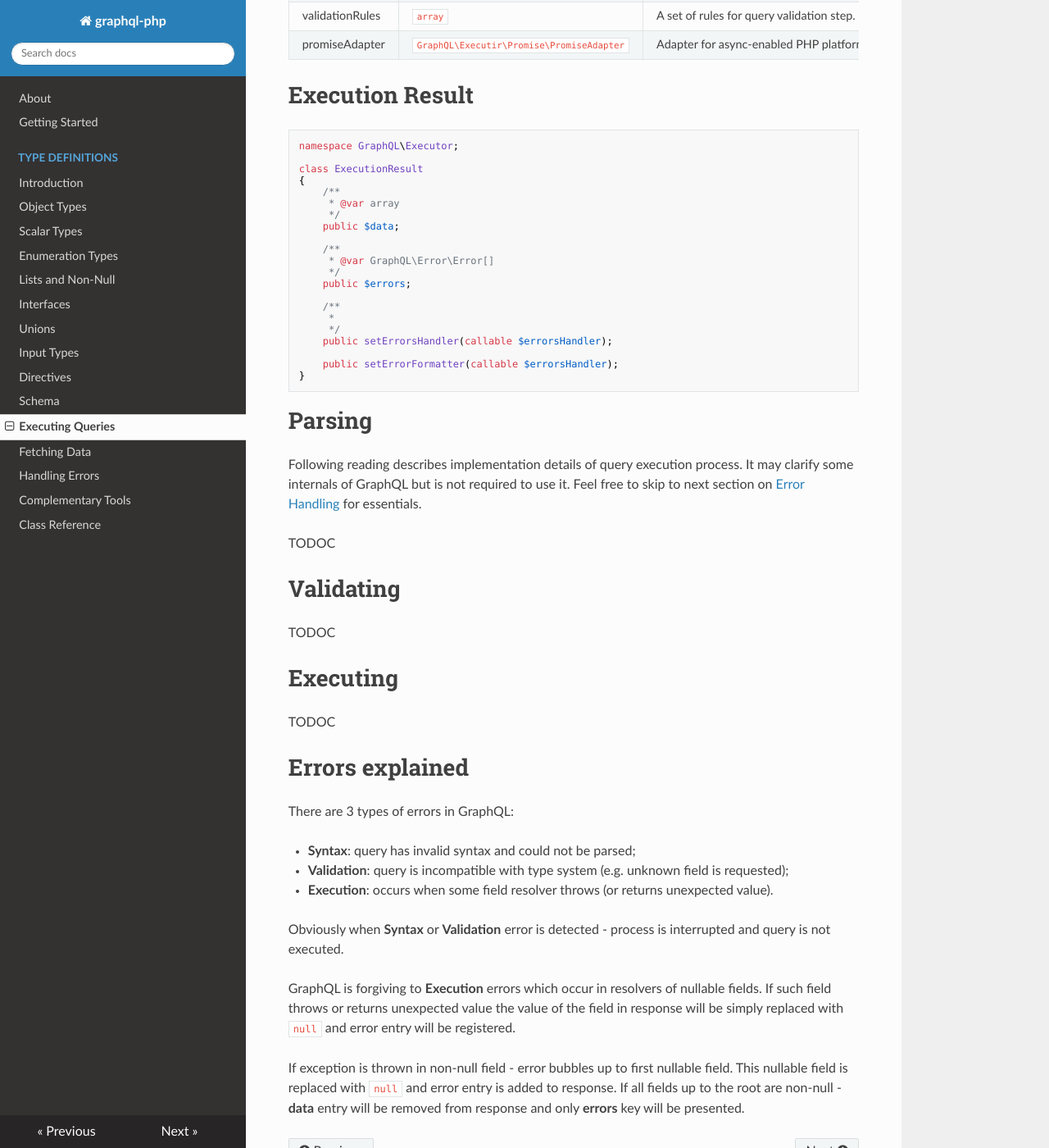
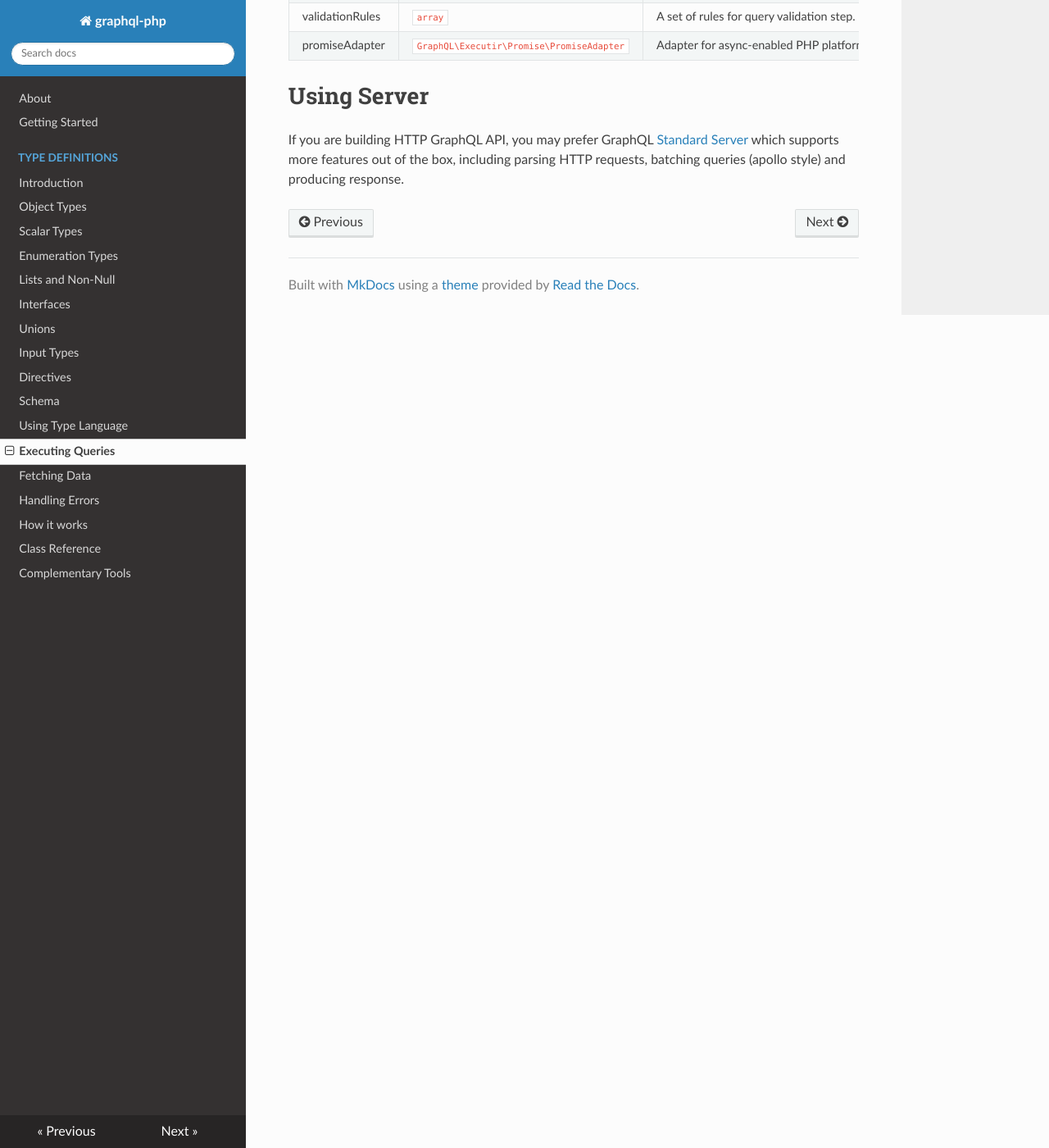
Before and after one commit to webonyx/graphql-php, an MkDocs documentation site: the page built from docs/executing-queries.md, in a window 1280 px wide and 1400 px high, scrolled down 1063 px. Shown: the whole window at 82% size. Built offline with MkDocs 1.6.1, drawn with Linux system fonts in a browser that asks for light colours; nearby versions of some CDN libraries; old or Windows-style settings are respelled for this version of MkDocs; some of the changed text lies outside the part shown.

Commit message:
Documentation improvements

````diff
--- a/docs/executing-queries.md
+++ b/docs/executing-queries.md
@@ -1,4 +1,4 @@
-# Overview
+# Using Facade Method
 Query execution is a complex process involving multiple steps, including query **parsing**,
 **validating** and finally **executing** against your [schema](type-system/schema/).
 
@@ -47,59 +47,7 @@ fieldResolver | `callable` | A resolver function to use when one is not provided
 validationRules | `array` | A set of rules for query validation step. Default value is all available rules. Empty array would allow to skip query validation (may be convenient for persisted queries which are validated before persisting and assumed valid during execution)
 promiseAdapter | `GraphQL\Executir\Promise\PromiseAdapter` | Adapter for async-enabled PHP platforms like ReactPHP (read about [async platforms integration](data-fetching/#async-php))
 
-# Execution Result
-```php
-namespace GraphQL\Executor;
-
-class ExecutionResult
-{
-    /**
-     * @var array
-     */
-    public $data;
-
-    /**
-     * @var GraphQL\Error\Error[]
-     */
-    public $errors;
-
-    /**
-     *
-     */
-    public setErrorsHandler(callable $errorsHandler);
-
-    public setErrorFormatter(callable $errorsHandler);
-}
-```
-
-
-# Parsing
-Following reading describes implementation details of query execution process. It may clarify some
-internals of GraphQL but is not required to use it. Feel free to skip to next section
-on [Error Handling](error-handling/) for essentials.
-
-TODOC
-
-# Validating
-TODOC
-
-# Executing
-TODOC
-
-# Errors explained
-There are 3 types of errors in GraphQL:
-
-- **Syntax**: query has invalid syntax and could not be parsed;
-- **Validation**: query is incompatible with type system (e.g. unknown field is requested);
-- **Execution**: occurs when some field resolver throws (or returns unexpected value).
-
-Obviously when **Syntax** or **Validation** error is detected - process is interrupted and query is not
-executed.
-
-GraphQL is forgiving to **Execution** errors which occur in resolvers of nullable fields.
-If such field throws or returns unexpected value the value of the field in response will be simply
-replaced with `null` and error entry will be registered.
-
-If exception is thrown in non-null field - error bubbles up to first nullable field. This nullable field is
-replaced with `null` and error entry is added to response. If all fields up to the root are non-null -
-**data** entry will be removed from response and only **errors** key will be presented.
+# Using Server
+If you are building HTTP GraphQL API, you may prefer GraphQL [Standard Server](/server/) which supports
+more features out of the box, including parsing HTTP requests, batching queries (apollo style)
+and producing response.
--- a/mkdocs.yml
+++ b/mkdocs.yml
@@ -13,14 +13,15 @@ pages:
   - Input Types: type-system/input-types.md
   - Directives: type-system/directives.md
   - Schema: type-system/schema.md
-  # - Using Type Language: type-system/type-language.md
+  - Using Type Language: type-system/type-language.md
 - Executing Queries: executing-queries.md
 - Fetching Data: data-fetching.md
 - Handling Errors: error-handling.md
+# - Mutations: mutations.md
 # - Security: security.md
 # - Performance tips: performance.md
 # - Standard Server: server.md
-# - Best Practices: best-practices.md
+- How it works: how-it-works.md
+- Class Reference: reference.md
 - Complementary Tools: complementary-tools.md
-- Class Reference: reference.md
 theme: readthedocs
````
Also changed, not shown: other parts of docs/executing-queries.md (+1 -1 lines), UPGRADE.md (+46 -9 lines), docs/error-handling.md (+7 -6 lines), docs/how-it-works.md (added, +31 -0 lines), docs/reference.md (+28 -6 lines).
